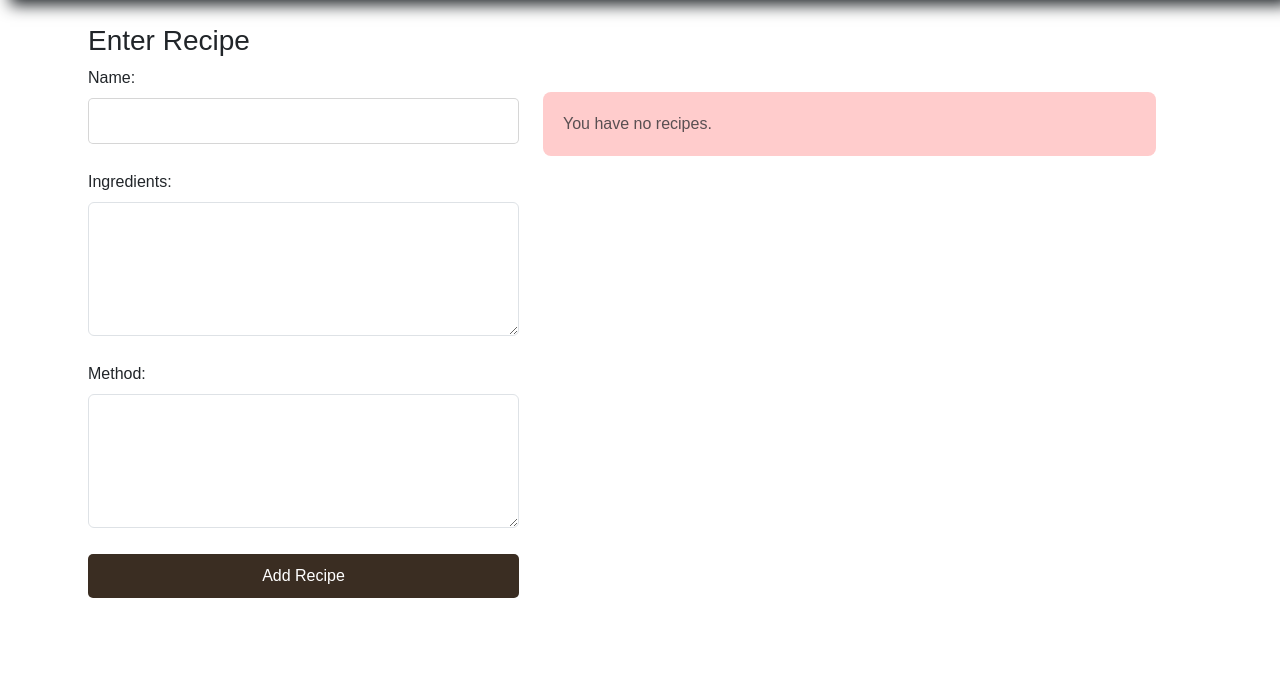
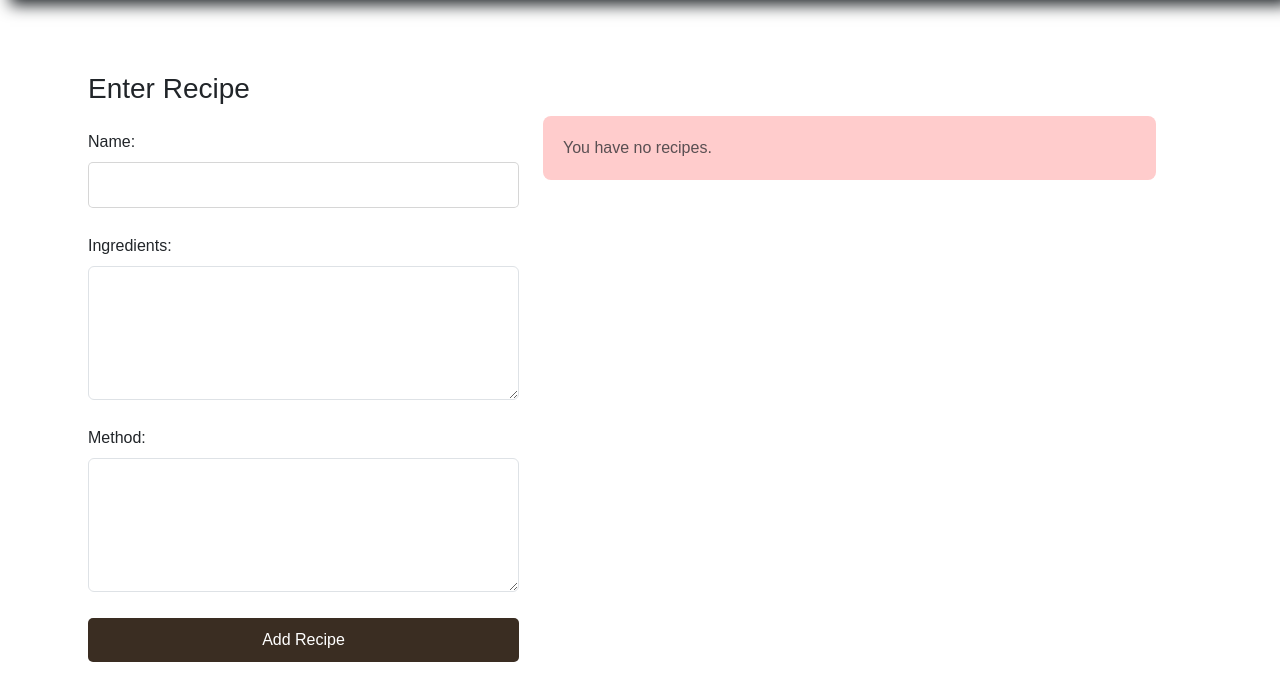
Before and after one commit to Ramshha/My-Recipe-Book, a plain HTML site: page index.html in a window 1280 px wide. Shown: the part 240-940 px from the top of the page. Before the commit the page ends 908 px from the top, so only its background shows below. Drawn offline with nearby package versions, Linux system fonts and the light colour scheme.

Commit message:
Update index.html

```diff
--- a/index.html
+++ b/index.html
@@ -16,10 +16,10 @@
         </div>
     </nav>
 
-    <div class="container mt-4">
+    <div class="container mt-5">
         <div class="row container-fluid">
             <div class="col-lg-5">
-                <h3>Enter Recipe</h3>
+                <h3 class="my-4">Enter Recipe</h3>
                 <form>
                     <div class="mb-3">
                         <label for="recipe-name" class="form-label">Name:</label>
```
